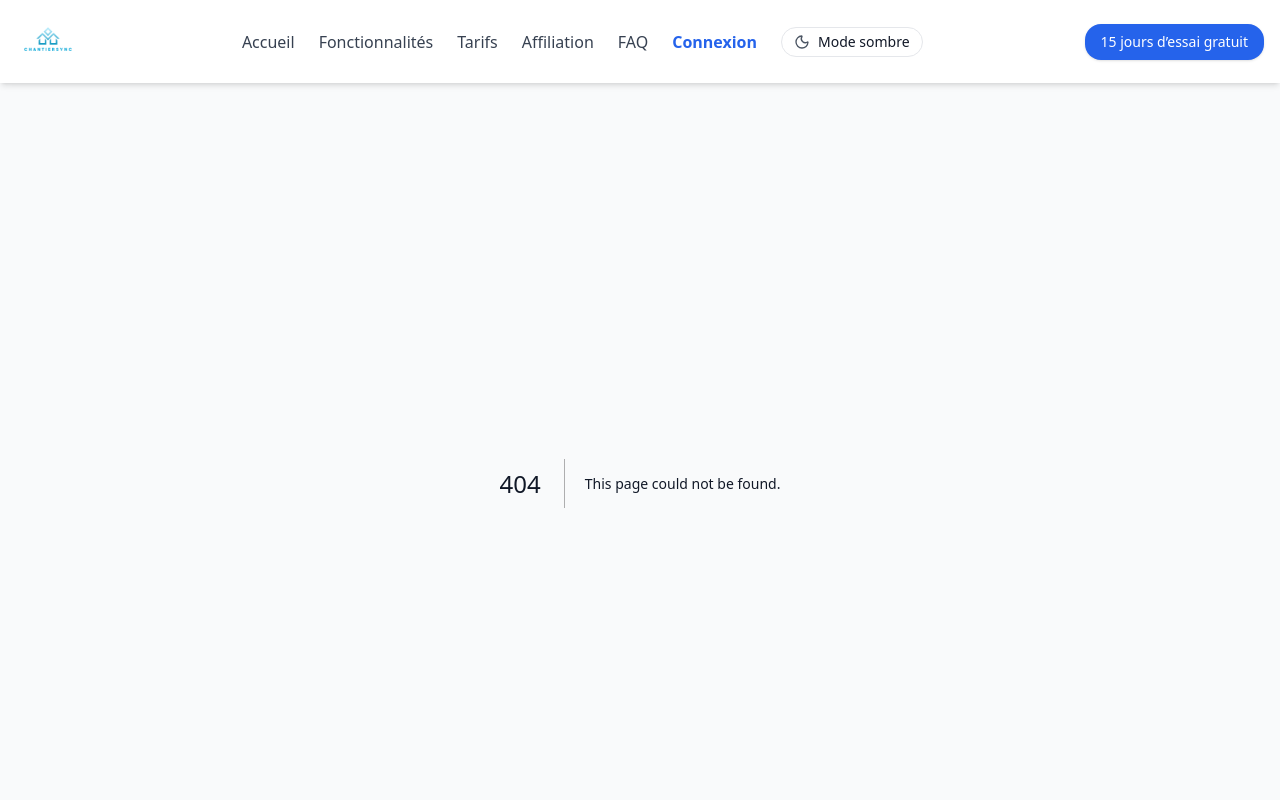
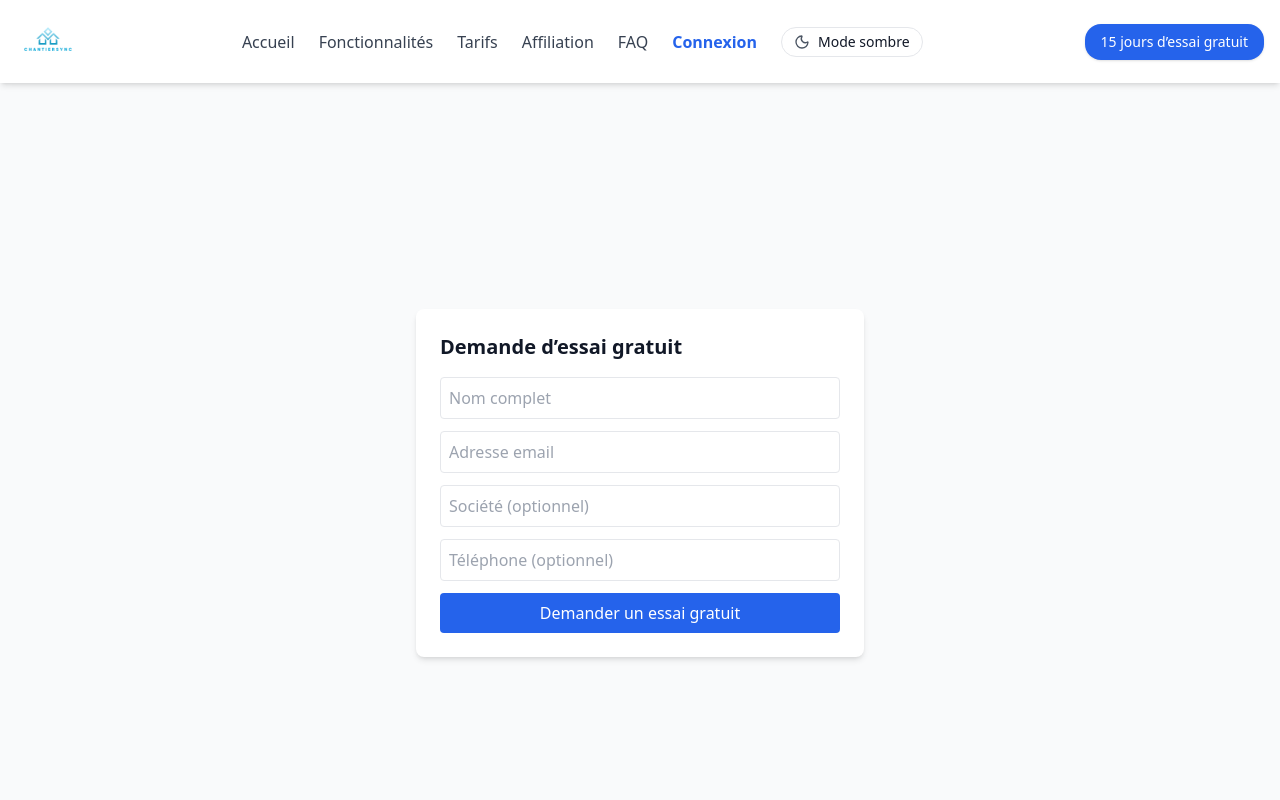
Before and after one commit to hdesumo/chantiersync-portal, a Next.js app: page /trial in a window 1280 px wide. Before the commit this address had no page. Shown: the top 800 px of the page. Built offline with nearby package versions, Linux system fonts and the light colour scheme.

Commit message:
Feat: add trial form and flash message

```diff
--- a/app/page.tsx
+++ b/app/page.tsx
@@ -1,8 +1,29 @@
+"use client";
+
 import Link from "next/link";
 import Image from "next/image";
 import HeroSection from "@/components/HeroSection";
+import { useSearchParams } from "next/navigation";
+import { useEffect, useState } from "react";
 
 export default function HomePage() {
+  const searchParams = useSearchParams();
+  const flash = searchParams.get("flash");
+
+  const [showFlash, setShowFlash] = useState(false);
+
+  useEffect(() => {
+    if (flash === "success") {
+      setShowFlash(true);
+
+      const timer = setTimeout(() => {
+        setShowFlash(false);
+      }, 5000); // disparaît après 5s
+
+      return () => clearTimeout(timer);
+    }
+  }, [flash]);
+
   const primary =
     "inline-flex items-center justify-center rounded-2xl bg-blue-600 px-6 py-3 text-lg font-semibold text-white hover:bg-blue-500";
   const outline =
@@ -10,6 +31,13 @@ export default function HomePage() {
 
   return (
     <>
+      {/* ✅ Flash message (auto-disparition après 5s) */}
+      {showFlash && (
+        <div className="bg-green-100 text-green-700 px-6 py-3 text-center font-medium transition-opacity duration-500">
+          ✅ Merci ! Votre demande d’essai a bien été envoyée.
+        </div>
+      )}
+
       {/* 1) HERO (image #1) */}
       <HeroSection />
 
@@ -27,7 +55,7 @@ export default function HomePage() {
         </Link>
       </section>
 
-      {/* 3) Section visuelle #2 : Collaborez en temps réel (image à gauche) */}
+      {/* 3) Section visuelle #2 : Collaborez en temps réel */}
       <section className="bg-white dark:bg-gray-900 py-16 px-6">
         <div className="max-w-6xl mx-auto grid md:grid-cols-2 gap-10 items-center">
           <div className="relative h-72 md:h-80">
@@ -54,7 +82,7 @@ export default function HomePage() {
         </div>
       </section>
 
-      {/* 4) TARIFS (CTA vers la page tarifs) */}
+      {/* 4) TARIFS */}
       <section className="bg-gray-50 dark:bg-gray-800 py-16 text-center px-6">
         <h2 className="text-3xl md:text-4xl font-bold mb-4">Des tarifs adaptés</h2>
         <p className="text-gray-600 dark:text-gray-300 max-w-2xl mx-auto mb-6">
@@ -66,7 +94,7 @@ export default function HomePage() {
         </Link>
       </section>
 
-      {/* 5) Section visuelle #3 : Supervisez depuis l’étranger (image à gauche) */}
+      {/* 5) Section visuelle #3 */}
       <section className="bg-white dark:bg-gray-900 py-16 px-6">
         <div className="max-w-6xl mx-auto grid md:grid-cols-2 gap-10 items-center">
           <div className="relative h-72 md:h-80">
@@ -92,7 +120,7 @@ export default function HomePage() {
         </div>
       </section>
 
-      {/* 6) Section visuelle #4 : Mettez vos équipes en confiance (image à gauche) */}
+      {/* 6) Section visuelle #4 */}
       <section className="bg-white dark:bg-gray-900 py-16 px-6">
         <div className="max-w-6xl mx-auto grid md:grid-cols-2 gap-10 items-center">
           <div className="relative h-72 md:h-80">
--- /dev/null
+++ b/app/trial/page.tsx
@@ -0,0 +1,9 @@
+import TrialForm from "@/components/TrialForm";
+
+export default function TrialPage() {
+  return (
+    <div className="min-h-screen flex items-center justify-center bg-gray-50">
+      <TrialForm />
+    </div>
+  );
+}
--- /dev/null
+++ b/components/TrialForm.tsx
@@ -0,0 +1,108 @@
+"use client";
+
+import { useState } from "react";
+import axios from "axios";
+import { useRouter } from "next/navigation";
+
+export default function TrialForm() {
+  const router = useRouter();
+
+  const [formData, setFormData] = useState({
+    name: "",
+    email: "",
+    company: "",
+    phone: ""
+  });
+  const [loading, setLoading] = useState(false);
+  const [message, setMessage] = useState<{ type: "success" | "error"; text: string } | null>(null);
+
+  const handleChange = (e: React.ChangeEvent<HTMLInputElement>) => {
+    setFormData({ ...formData, [e.target.name]: e.target.value });
+  };
+
+  const handleSubmit = async (e: React.FormEvent) => {
+    e.preventDefault();
+    setLoading(true);
+    setMessage(null);
+
+    try {
+      const res = await axios.post(
+        "https://api.chantiersync.com/api/trials",
+        formData,
+        { headers: { "Content-Type": "application/json" } }
+      );
+
+      if (res.status === 201 || res.status === 200) {
+        // ✅ Succès → redirection avec message flash
+        router.push("/?flash=success");
+      }
+    } catch (err) {
+      console.error(err);
+      setMessage({ type: "error", text: "❌ Une erreur est survenue. Merci de réessayer." });
+    } finally {
+      setLoading(false);
+    }
+  };
+
+  return (
+    <form onSubmit={handleSubmit} className="max-w-md mx-auto p-6 bg-white shadow-md rounded-lg">
+      <h2 className="text-xl font-bold mb-4">Demande d’essai gratuit</h2>
+
+      <input
+        type="text"
+        name="name"
+        placeholder="Nom complet"
+        value={formData.name}
+        onChange={handleChange}
+        required
+        className="w-full p-2 mb-3 border rounded"
+      />
+
+      <input
+        type="email"
+        name="email"
+        placeholder="Adresse email"
+        value={formData.email}
+        onChange={handleChange}
+        required
+        className="w-full p-2 mb-3 border rounded"
+      />
+
+      <input
+        type="text"
+        name="company"
+        placeholder="Société (optionnel)"
+        value={formData.company}
+        onChange={handleChange}
+        className="w-full p-2 mb-3 border rounded"
+      />
+
+      <input
+        type="text"
+        name="phone"
+        placeholder="Téléphone (optionnel)"
+        value={formData.phone}
+        onChange={handleChange}
+        className="w-full p-2 mb-3 border rounded"
+      />
+
+      <button
+        type="submit"
+        disabled={loading}
+        className="w-full bg-blue-600 text-white py-2 rounded hover:bg-blue-700 disabled:opacity-50"
+      >
+        {loading ? "Envoi en cours..." : "Demander un essai gratuit"}
+      </button>
+
+      {message && (
+        <p
+          className={`mt-4 text-center font-medium ${
+            message.type === "success" ? "text-green-600" : "text-red-600"
+          }`}
+        >
+          {message.text}
+        </p>
+      )}
+    </form>
+  );
+}
```
